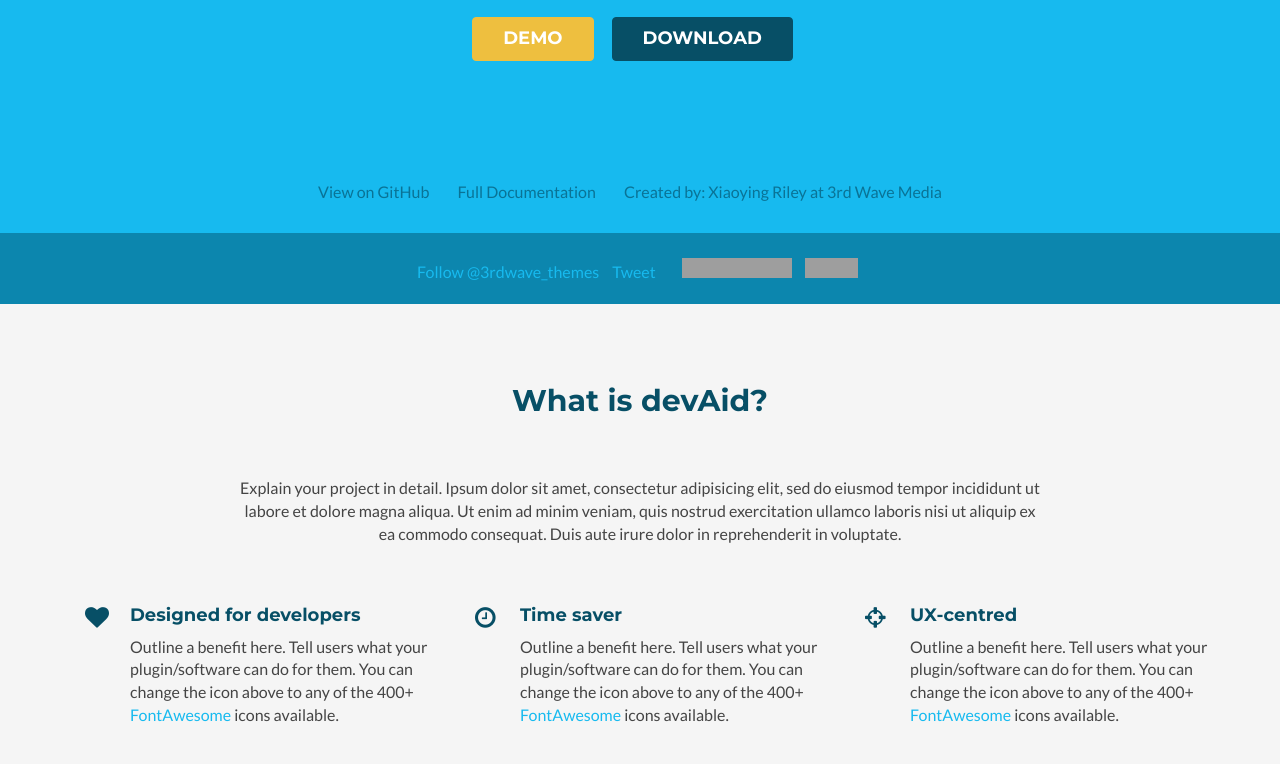
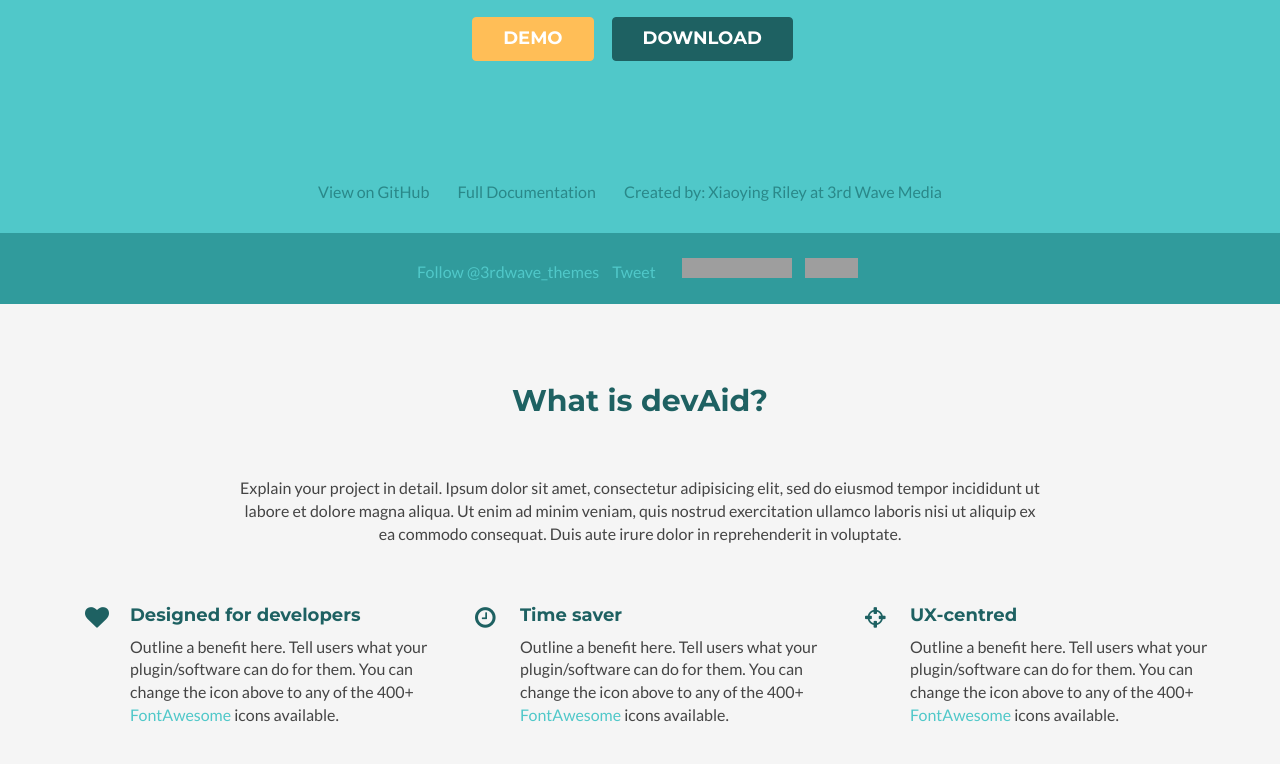
Before and after one commit to Robert-Fairchild/Robert-Fairchild.github.io, a plain HTML site: page index.html in a window 1280 px wide. Shown: the part 321-1085 px from the top of the page. Drawn offline with Linux system fonts and the light colour scheme; grey boxes are pictures that could not be loaded.

Commit message:
Changed style

```diff
--- a/index.html
+++ b/index.html
@@ -3,7 +3,7 @@
 <!--[if IE 9]> <html lang="en" class="ie9"> <![endif]-->
 <!--[if !IE]><!--> <html lang="en"> <!--<![endif]-->
 <head>
-    <title>Free Bootstrap Theme for Developers</title>
+    <title>Robert Fairchild's Website</title>
     <!-- Meta -->
     <meta charset="utf-8">
     <meta http-equiv="X-UA-Compatible" content="IE=edge">
@@ -19,7 +19,7 @@
     <link rel="stylesheet" href="assets/plugins/font-awesome/css/font-awesome.css">
     <link rel="stylesheet" href="assets/plugins/prism/prism.css">
     <!-- Theme CSS -->
-    <link id="theme-style" rel="stylesheet" href="assets/css/styles.css">
+    <link id="theme-style" rel="stylesheet" href="assets/css/styles-4.css">
     <!-- HTML5 shim and Respond.js IE8 support of HTML5 elements and media queries -->
     <!--[if lt IE 9]>
       <script src="https://oss.maxcdn.com/libs/html5shiv/3.7.0/html5shiv.js"></script>
```
